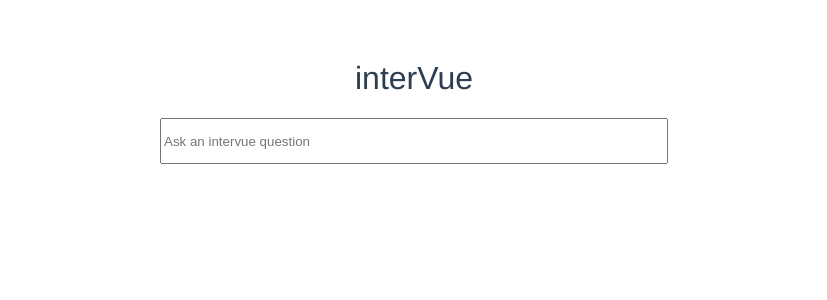
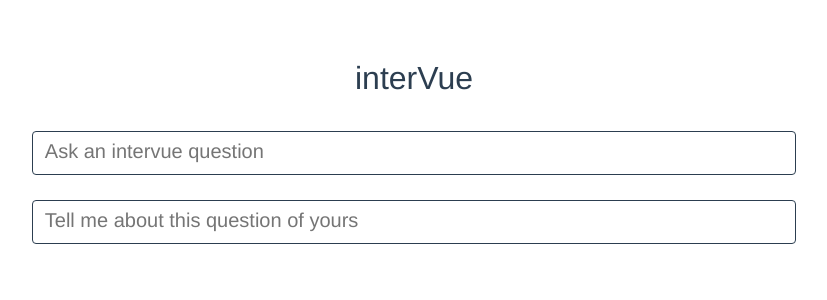
Before and after one commit to chelletuerk/interVue, a Vue app: page / in a window 1280 px wide. Shown: the top 300 px of the page, without its empty margins (226-1053 px from the left). Built offline with nearby package versions, Linux system fonts and the light colour scheme.

Commit message:
add input styling

```diff
--- a/src/assets/styles/main.css
+++ b/src/assets/styles/main.css
@@ -6,8 +6,3 @@
   color: #2c3e50;
   margin-top: 60px;
 }
-
-.question-input {
-  width: 500px;
-  height: 40px;
-}
--- a/src/components/Question.vue
+++ b/src/components/Question.vue
@@ -1,7 +1,8 @@
 <template>
   <div class="question">
     <h1>{{ msg }}</h1>
-    <input class="question-input" placeholder="Ask an intervue question"></input>
+    <input class="question-title-input" placeholder="Ask an intervue question"></input>
+    <input class="question-body-input" placeholder="Tell me about this question of yours"></input>
   </div>
 </template>
 
@@ -20,4 +21,20 @@ export default {
 h1 {
   font-weight: normal;
 }
+
+.question-title-input, .question-body-input {
+  width: 60%;
+  min-width: 200px;
+  height: 5vh;
+  margin: 1%;
+  border-radius: 4px;
+  border: solid #2c3e50 1px;
+}
+
+input::placeholder {
+  font-family: 'Avenir', Helvetica, Arial, sans-serif;
+  font-size: 20px;
+  padding-left: 10px;
+}
+
 </style>
```
